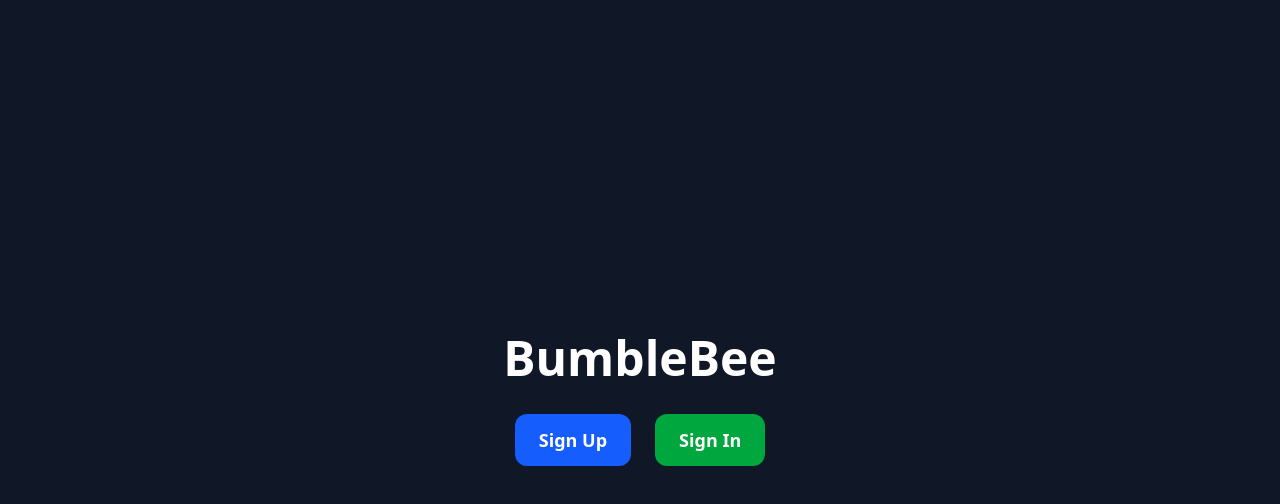
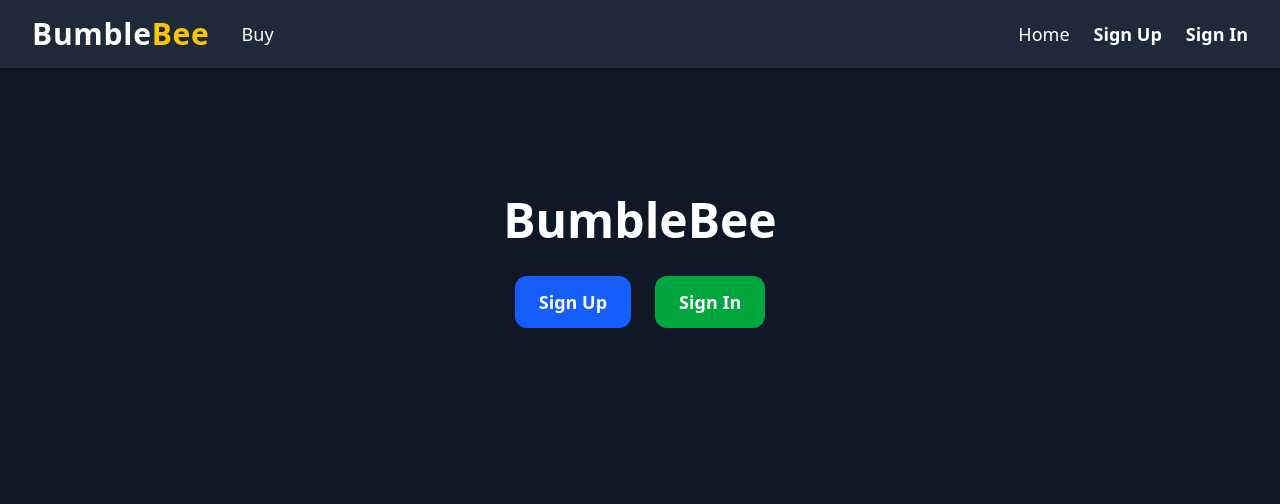
Before and after one commit to achewadakhil/BumbleBee, a React (Vite) app in the folder client/: page / in a window 1280 px wide. Shown: the top 504 px of the page. Built offline with nearby package versions, Linux system fonts and the light colour scheme.

Commit message:
NavBar frontend

```diff
--- a/client/src/App.jsx
+++ b/client/src/App.jsx
@@ -1,27 +1,108 @@
-import { BrowserRouter, Outlet, Route, Routes } from "react-router-dom";
+import { BrowserRouter, Outlet, Route, Routes, useNavigate, Link } from "react-router-dom";
 import SigninPage from "./pages/Signin";
 import SignupPage from "./pages/Signup";
 import Home from "./pages/Home";
 
 
+function NavBar() {
+  const navigate = useNavigate();
 
-function Layout(){
-  return <div className="h-screen bg-gray-900">
-    <Outlet />
-  </div>
+  const token = localStorage.getItem("token");
+  const role = localStorage.getItem("role");
+
+  return (
+    <nav className="w-full bg-gray-800 text-white shadow-md px-8 py-4 flex items-center justify-between">
+
+      <div className="flex items-center gap-8">
+        <h1 className="text-3xl font-extrabold tracking-wide select-none">
+          Bumble<span className="text-yellow-400">Bee</span>
+        </h1>
+
+        <Link
+          to="/buy"
+          className="text-lg font-medium hover:text-blue-400 transition"
+        >
+          Buy
+        </Link>
+
+        {role === "admin" && (
+          <Link
+            to="/post"
+            className="text-lg font-medium hover:text-blue-400 transition"
+          >
+            Post
+          </Link>
+        )}
+      </div>
+
+      <div className="flex items-center gap-6">
+
+        <Link
+          to="/"
+          className="text-lg font-medium hover:text-blue-400 transition"
+        >
+          Home
+        </Link>
+
+        {!token && (
+          <>
+            <Link
+              to="/signup"
+              className="text-lg font-semibold hover:text-blue-400 transition"
+            >
+              Sign Up
+            </Link>
+
+            <Link
+              to="/signin"
+              className="text-lg font-semibold hover:text-blue-400 transition"
+            >
+              Sign In
+            </Link>
+          </>
+        )}
+        {token && (
+          <button
+            onClick={() => {
+              localStorage.clear();
+              navigate("/");
+            }}
+            className="text-lg font-semibold hover:text-red-400 transition"
+          >
+            Sign Out
+          </button>
+        )}
+      </div>
+
+    </nav>
+  );
 }
 
-export default function App(){
 
-  return <>
+
+function Layout() {
+  return (
+    <div className="min-h-screen bg-gray-900 text-white">
+      <NavBar />
+      <main>
+        <Outlet />
+      </main>
+    </div>
+  );
+}
+
+
+
+export default function App() {
+  return (
     <BrowserRouter>
       <Routes>
-          <Route element = {<Layout />}>
-            <Route path = "/" element = { <Home />} />
-            <Route path="/signup" element = {<SignupPage />} />
-            <Route path="/signin" element = {<SigninPage />} />
-          </Route>
+        <Route element={<Layout />}>
+          <Route path="/" element={<Home />} />
+          <Route path="/signup" element={<SignupPage />} />
+          <Route path="/signin" element={<SigninPage />} />
+        </Route>
       </Routes>
     </BrowserRouter>
-  </>
+  );
 }
--- a/client/src/pages/Home.jsx
+++ b/client/src/pages/Home.jsx
@@ -2,7 +2,7 @@ import { Link } from "react-router-dom";
 
 export default function Home() {
   return (
-    <div className="h-full flex flex-col items-center justify-center text-white px-4">
+    <div className="h-full flex flex-col items-center justify-center text-white px-4 mt-32">
 
       <h1 className="text-5xl font-extrabold mb-8 text-center">
         BumbleBee
```
Also changed, not shown: 2 other files (tests, documents, lock files or other folders).
